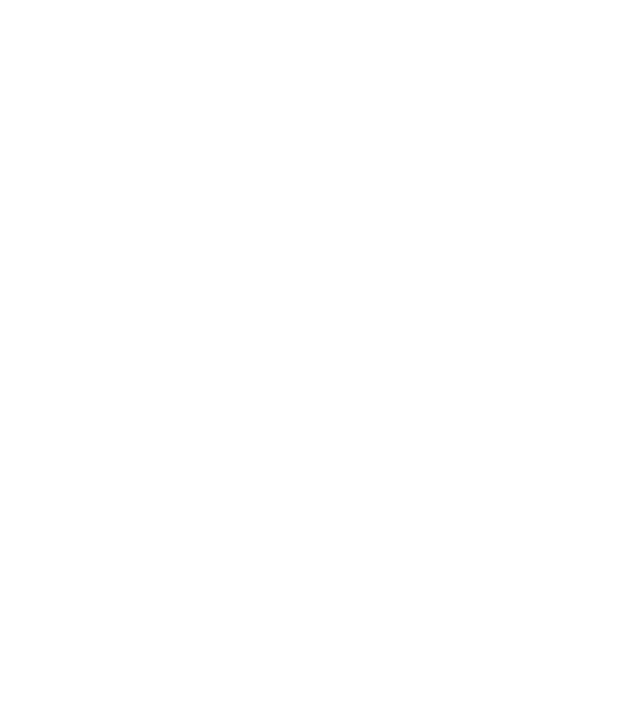
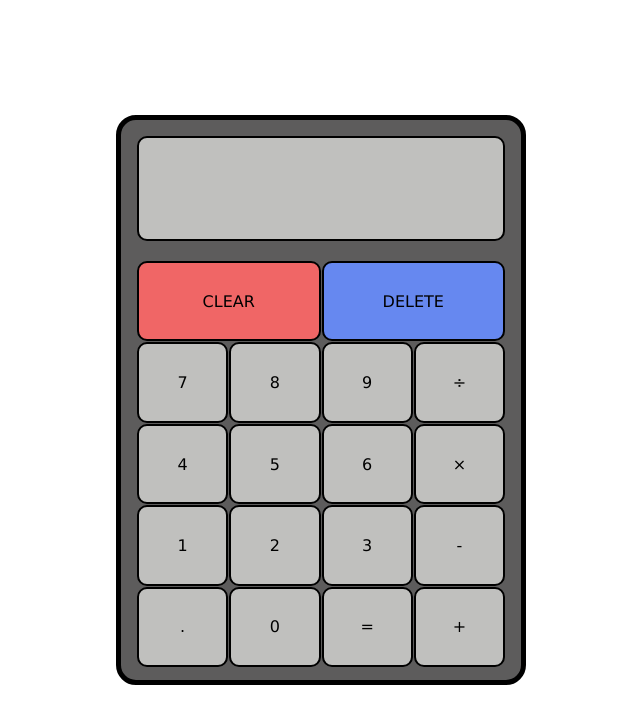
Before and after one commit to defi-isaac/calculator, a plain HTML site: page index.html in a window 1280 px wide. Shown: the whole page, without its empty margins (319-959 px from the left). Drawn offline with Linux system fonts and the light colour scheme.

Commit message:
Complete front-end and basic functionality of calc
Working on 'delete' button

```diff
--- a/index.html
+++ b/index.html
@@ -4,14 +4,46 @@
     <meta charset="UTF-8">
     <meta name="viewport" content="width=device-width, initial-scale=1.0">
     <title>Calculator App</title>
-    <link ref="stylesheet" href="style.css">
+    <link rel="stylesheet" href="style.css">
     <script src="script.js" defer></script>
 </head>
 <body>
 
     <div class="calcBody">
 
-        <div></div>
+        <div class="display">
+            <div class="numsDisplay"></div>
+        </div>
+        <div class="input">
+            <div class="row 1" class="delete">
+                <div id="clear">CLEAR</div>
+                <div id="delete">DELETE</div>
+            </div>
+            <div class="row 2">
+                <div class="button num" id="7">7</div>
+                <div class="button num" id="8">8</div>
+                <div class="button num" id="9">9</div>
+                <div class="button operator" id="÷">÷</div>
+            </div>
+            <div class="row 3">
+                <div class="button num" id="4">4</div>
+                <div class="button num" id="5">5</div>
+                <div class="button num" id="6">6</div>
+                <div class="button operator" id="×">×</div>
+            </div>
+            <div class="row 4">
+                <div class="button num" id="1">1</div>
+                <div class="button num" id="2">2</div>
+                <div class="button num" id="3">3</div>
+                <div class="button operator" id="-">-</div>
+            </div>
+            <div class="row 5">
+                <div class="button" id=".">.</div>
+                <div class="button num" id="0">0</div>
+                <div class="button equals" id="=">=</div>
+                <div class="button operator" id="+">+</div>
+            </div>
+        </div>
 
     </div>
 
--- a/script.js
+++ b/script.js
@@ -1,16 +1,60 @@
+const nums = document.querySelectorAll('.num');
+const numsDisplay = document.querySelector('.numsDisplay');
+const clearButton = document.querySelector('#clear');
+const removeButton = document.querySelector('#delete');
+const operatorButton = document.querySelectorAll('.operator');
+const equals = document.querySelector('.equals');
+
 const add = (a,b) => a+b;
 const subtract = (a,b) => a-b;
 const multiply = (a,b) => a*b;
 const divide = (a,b) => a/b;
 
-let num1;
-let num2;
-let operator;
 
-const operate = (num1, operator, num2) => {
+const operate = (a, operator, b) => {
+    let num1 = Number(a);
+    let num2 = Number(b);
     if (operator == '+') return add(num1, num2)
     else if (operator == '-') return subtract(num1, num2)
-    else if (operator == '*') return multiply(num1, num2)
-    else if (operator == '/') return divide(num1, num2)
-    else return 'Something went wrong';
+    else if (operator == '×') return multiply(num1, num2)
+    else if (operator == '÷') return divide(num1, num2)
+    else return 'Error';
 }
+
+function clear () {
+    numsDisplay.textContent = '';
+}
+
+clearButton.addEventListener('click', () => {
+    clear();
+})
+
+nums.forEach((numButton) => {
+
+    numButton.addEventListener('click', () => {
+        numsDisplay.textContent += numButton.id;
+    })
+
+})
+
+operatorButton.forEach((operatorButton) => {
+
+    operatorButton.addEventListener('click', () => {
+        numsDisplay.textContent += operatorButton.id;
+    })
+
+})
+
+removeButton.addEventListener('click', () => {
+    let values = numsDisplay.textContent.split('');
+
+    numsDisplay.textContent = ;
+
+
+})
+
+equals.addEventListener('click', () => {
+    let values = numsDisplay.textContent.split('');
+    clear();
+    numsDisplay.textContent += operate(values[0], values[1], values[2]);
+})
--- a/style.css
+++ b/style.css
@@ -0,0 +1,91 @@
+
+html {
+    display: flex;
+    flex-direction: column;
+    justify-content: center;
+    align-items: center;
+    height: 100%;font-family:'Lucida Sans', 'Lucida Sans Regular', 'Lucida Grande', 'Lucida Sans Unicode', Geneva, Verdana, sans-serif
+}
+
+.calcBody {
+    display: flex;
+    flex-direction: column;
+    border: 5px solid black;
+    width: 25em;
+    height: 35em;
+    border-radius: 20px;
+    background-color: rgb(93,92,92);
+}
+
+.display {
+    display: flex;
+    justify-content: flex-end;
+    border-radius: 10px;
+    border: 2px solid black;
+    background-color: rgb(192,192,190);
+    height: 20%;
+    margin: 1em;
+}
+
+.numsDisplay {
+    align-self: flex-end;
+    margin: 15px;
+    font-size: 2em;
+}
+
+/* Buttons Below */
+
+.input {
+    background-color: rgb(93,92,92);
+    height: 80%;
+    margin: 3px 1em 1em 1em;
+    display: flex;
+    flex-direction: column;
+    gap: 3px;
+}
+
+.row {
+    height: 25%;
+    display: flex;
+    gap: 1px;
+    margin-top: 1px;
+    margin-bottom: 1px;
+}
+
+#clear,
+#delete {
+    border-radius: 10px;
+    width: 50%;
+    height: 100%;
+    border: 2px solid black;
+    display: flex;
+    align-items: center;
+    justify-content: center;
+}
+#delete {
+    background-color: #6688F0;
+}
+#clear {
+    background-color: #F06666;
+}
+#clear:hover {
+    background-color: #f24646;
+}
+#delete:hover {
+    background-color: #446eed;
+}
+
+.button {
+    background-color: rgb(192,192,190);
+    border-radius: 10px;
+    width: 25%;
+    height: 100%;
+    border: 2px solid black;
+    display: flex;
+    align-items: center;
+    justify-content: center;
+}
+
+.button:hover {
+    background-color: #a9a9a9;
+}
```
